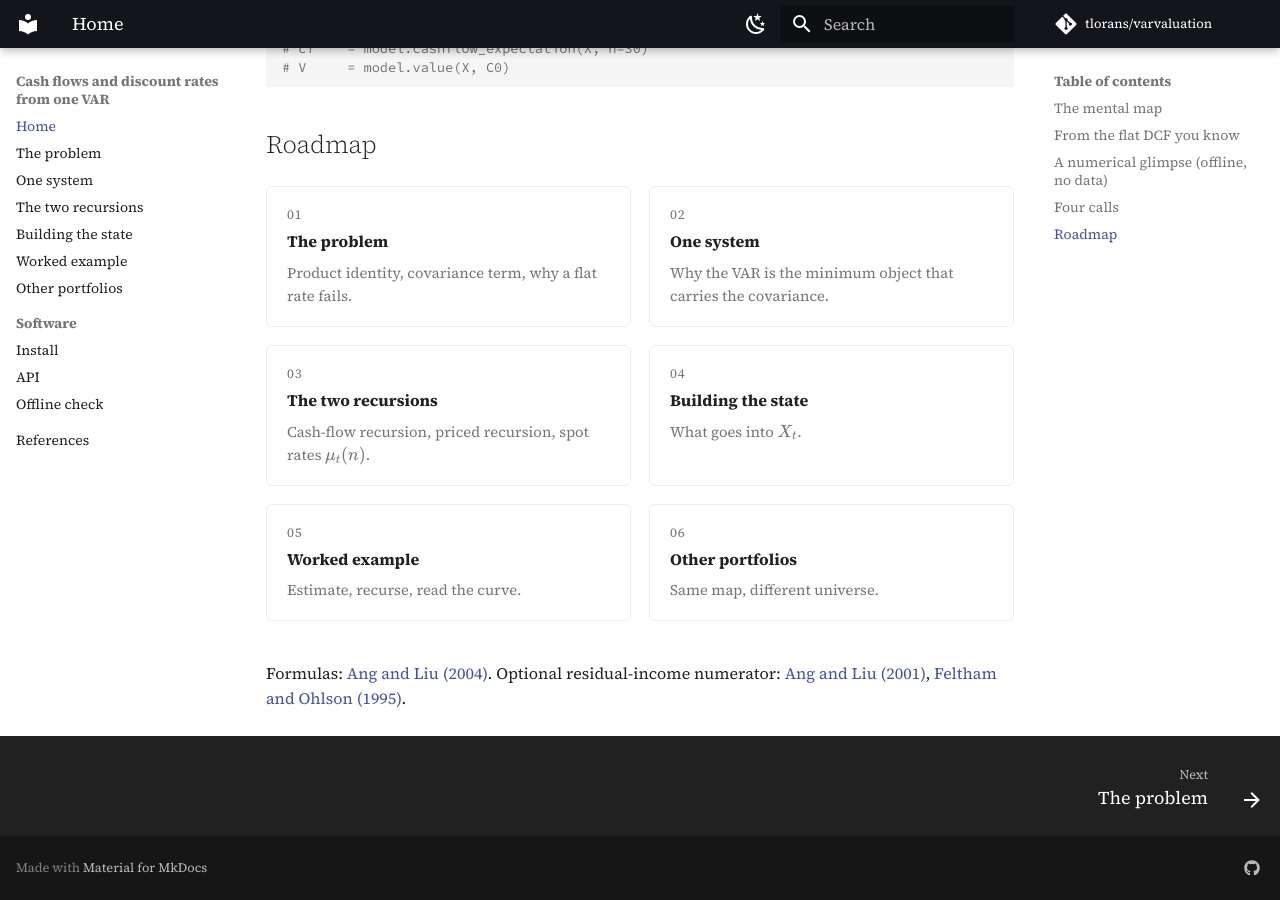
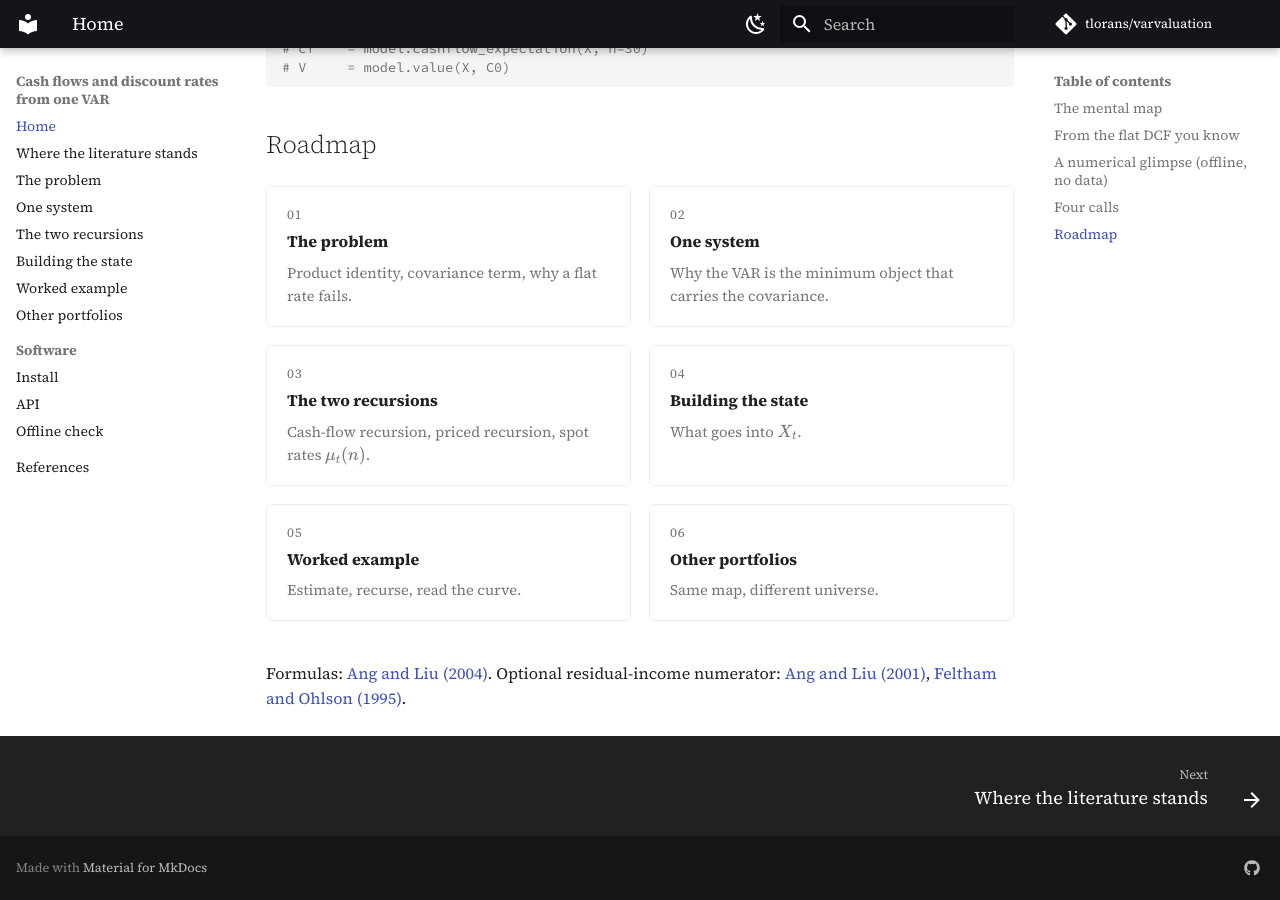
Before and after one commit to tlorans/varvaluation, an MkDocs documentation site: the page built from docs/index.md, in a window 1280 px wide and 900 px high, scrolled down 2781 px. Built offline with MkDocs 1.6.1 and Material for MkDocs 9.7.7, drawn with Linux system fonts in a browser that asks for light colours; comment, search, counter and statistics services are not loaded.

Commit message:
docs: wire literature page into nav, index roadmap, and references

```diff
--- a/mkdocs.yml
+++ b/mkdocs.yml
@@ -33,6 +33,7 @@ theme:
 
 nav:
   - Home: index.md
+  - Where the literature stands: guide/literature.md
   - The problem: guide/problem.md
   - One system: guide/system.md
   - The two recursions: guide/curve.md
```
